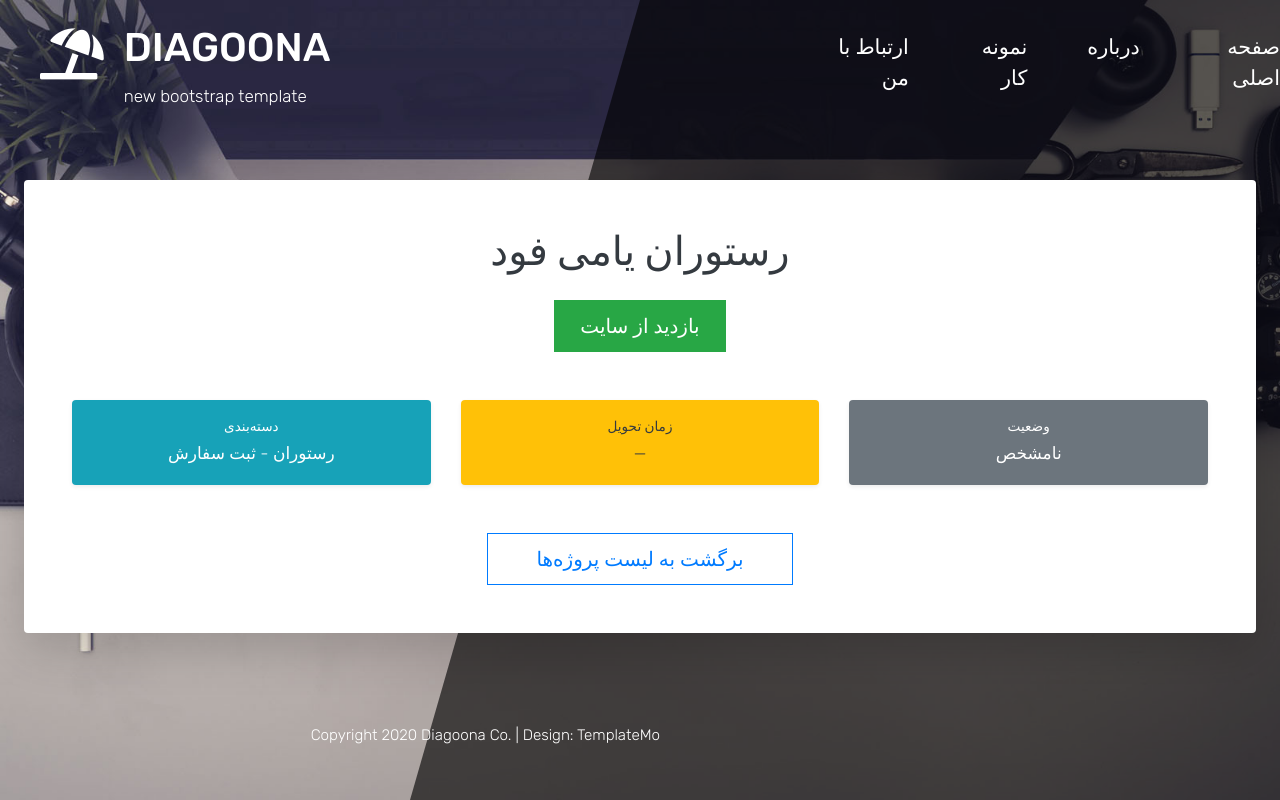
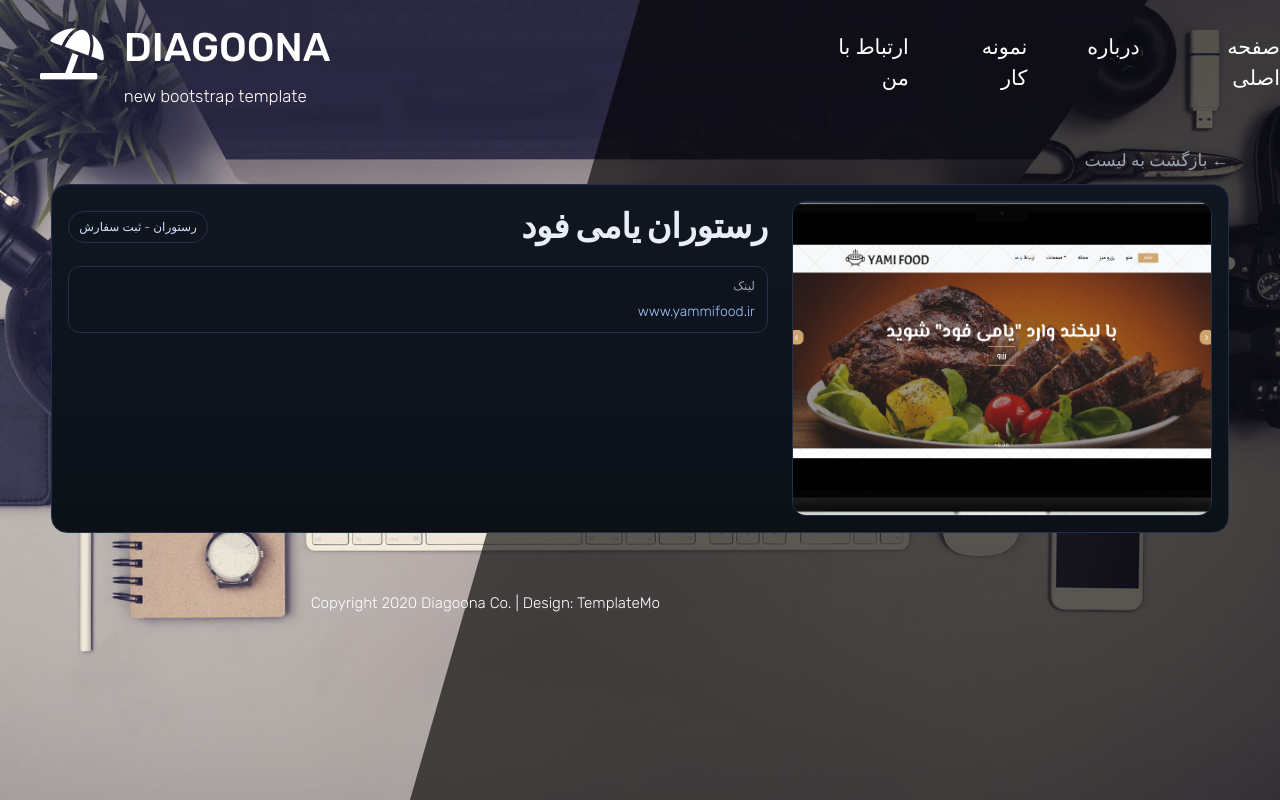
Before and after one commit to SoheilTK99/Project_hub, a Django app: page /service/2/ in a window 1280 px wide. Run offline with Django 5.2, Linux system fonts and the light colour scheme; data comes from the database, SQL or seed files in the repository; both versions use the stored data as it was after the commit; some libraries are stand-ins or nearby versions; some web fonts are replaced.

Commit message:
Service_detail/2

```diff
--- a/home/templates/home/home.html
+++ b/home/templates/home/home.html
@@ -13,7 +13,7 @@
         <p class="mb-5">لورم ایپسوم متن ساختگی با تولید سادگی نامفهوم از صنعت چاپ، و با استفاده از طراحان گرافیک است، چاپگرها و متون بلکه روزنامه و مجله در ستون و سطرآنچنان که لازم است، و برای شرایط فعلی تکنولوژی مورد نیاز، و کاربردهای متنوع با هدف بهبود ابزارهای کاربردی می باشد، کتابهای زیادی در شصت و سه درصد گذشته حال و آینده، شناخت فراوان جامعه و متخصصان را می طلبد، تا با نرم افزارها شناخت بیشتری را برای طراحان رایانه ای علی الخصوص طراحان خلاقی، و فرهنگ پیشرو در زبان فارسی ایجاد کرد، در این صورت می توان امید داشت که تمام و دشواری موجود در ارائه راهکارها، و شرایط سخت تایپ به پایان رسد و زمان مورد نیاز شامل حروفچینی دستاوردهای اصلی، و جوابگوی سوالات پیوسته اهل دنیای موجود طراحی اساسا مورد استفاده قرار گیرد.</p>
         <hr class="mb-5" />
         <p class="mb-5">Diagoona is Bootstrap v4.4.1 layout. This BG is 50% transparent. You can set the background images auto play settings (true or false in line number 33) in templatemo-script.js file in js folder.</p>
-        <a href="about.html" class="btn btn-primary">بازدید...</a>
+        <a href="about.html" class="btn btn-primary">ادامه...</a>
       </section>
     </main>
   </div>
--- a/service/templates/service/service.html
+++ b/service/templates/service/service.html
@@ -13,7 +13,7 @@
                 <br>
                 <h2 class="mb-4 tm-content-title" >{{ service.name }}</h2>
                 <p>{{ service.short_discription }}</p>
-                <a href="{% url 'service_detail' service.pk %}" class="btn btn-primary">بازدید</a>
+                <a href="{% url 'service:detail' service.pk %}" class="btn btn-primary">بازدید</a>
 
               </div>
             <img src="{{ service.lable.url }}" alt="Image" class="tm-service-img"
--- a/service/templates/service/service_detail.html
+++ b/service/templates/service/service_detail.html
@@ -1,154 +1,296 @@
 {% extends 'base.html' %}
+{% load static %}
+{% block title %}
+  {{ service.name }} | جزییات سرویس
+{% endblock %}
+
 {% block content %}
-  {% load static %}
+  <style>
+    /* --- Service Detail (scoped) -------------------------------------------- */
+    .srv-d-wrap {
+      direction: rtl;
+      text-align: right;
+      color: #e9eef6;
+    }
+    .srv-d-container {
+      width: min(1200px, 92vw);
+      margin-inline: auto;
+      padding: 16px 0;
+    }
 
-  <div class="container-fluid px-4 py-5">
-    <div class="row justify-content-center">
-      <div class="col-12" style="max-width: 1600px;">
-        <!-- کادر بزرگ -->
-        <div class="card border-0 shadow-lg rounded-4 overflow-hidden">
-          <div class="card-body p-4 p-md-5">
-            <!-- گالری تصاویر -->
-            {% if images %}
-              <h4 class="text-center mb-4 text-primary">گالری تصاویر پروژه</h4>
-              <div class="row g-3 mb-5">
-                {% for img in images %}
-                  <div class="col-6 col-md-4 col-lg-3">
-                    <a href="{{ img.url }}" target="_blank"><img src="{{ img.url }}" class="img-fluid rounded shadow gallery-img" alt="تصویر پروژه" /></a>
+    /* رنگ‌ها فقط برای این بخش—با تم خودت می‌تونی عوض کنی */
+    :root {
+      --srvd-border: #223148;
+      --srvd-muted: #9aa6b2;
+      --srvd-badge: #cfe1ff;
+    }
+
+    /* هِرو */
+    .srv-d-hero {
+      display: grid;
+      gap: 24px;
+      grid-template-columns: 1.2fr 2fr;
+      background: linear-gradient(180deg, #101722, #0c1118);
+      border: 1px solid var(--srvd-border);
+      border-radius: 16px;
+      padding: 16px;
+    }
+    @media (max-width: 900px) {
+      .srv-d-hero {
+        grid-template-columns: 1fr;
+      }
+    }
+
+    .srv-d-poster {
+      aspect-ratio: 4/3;
+      background: #0b0f16;
+      border: 1px solid var(--srvd-border);
+      border-radius: 14px;
+      overflow: hidden;
+    }
+    .srv-d-poster img {
+      width: 100%;
+      height: 100%;
+      object-fit: cover;
+      display: block;
+    }
+
+    .srv-d-title-row {
+      display: flex;
+      align-items: center;
+      justify-content: space-between;
+      gap: 12px;
+    }
+    .srv-d-title {
+      margin: 6px 0;
+      font-weight: 900;
+      letter-spacing: -0.3px;
+      font-size: clamp(22px, 4.2vw, 34px);
+    }
+    .srv-d-badge {
+      font-size: 12px;
+      padding: 6px 10px;
+      border-radius: 999px;
+      border: 1px solid var(--srvd-border);
+      background: #0e151e;
+      color: var(--srvd-badge);
+    }
+    .srv-d-muted {
+      color: var(--srvd-muted);
+    }
+
+    /* مشخصات کلیدی */
+    .srv-d-kv {
+      display: grid;
+      gap: 10px;
+      grid-template-columns: repeat(auto-fit, minmax(180px, 1fr));
+      margin: 12px 0 8px;
+    }
+    .srv-d-kv .it {
+      border: 1px solid var(--srvd-border);
+      background: #0e141d;
+      padding: 10px 12px;
+      border-radius: 12px;
+      font-size: 14px;
+      color: #cbd6e7;
+    }
+    .srv-d-kv .k {
+      color: var(--srvd-muted);
+      font-size: 12px;
+      display: block;
+      margin-bottom: 6px;
+    }
+
+    /* توضیح بلند */
+    .srv-d-long {
+      border: 1px dashed var(--srvd-border);
+      background: #0c1016;
+      padding: 14px;
+      border-radius: 12px;
+      color: #c6d1e3;
+      line-height: 1.9;
+    }
+
+    /* گالری */
+    .srv-d-gallery {
+      display: grid;
+      gap: 10px;
+      grid-template-columns: repeat(auto-fill, minmax(160px, 1fr));
+      margin-top: 12px;
+    }
+    .srv-d-thumb {
+      aspect-ratio: 16/10;
+      border: 1px solid var(--srvd-border);
+      border-radius: 12px;
+      overflow: hidden;
+      background: #0b0f16;
+      cursor: pointer;
+    }
+    .srv-d-thumb img {
+      width: 100%;
+      height: 100%;
+      object-fit: cover;
+      display: block;
+    }
+
+    /* لایت‌باکس */
+    .srv-d-lb {
+      position: fixed;
+      inset: 0;
+      background: rgba(0, 0, 0, 0.75);
+      display: none;
+      align-items: center;
+      justify-content: center;
+      padding: 24px;
+      z-index: 9999;
+    }
+    .srv-d-lb.open {
+      display: flex;
+    }
+    .srv-d-lb img {
+      max-width: min(1100px, 92vw);
+      max-height: 80vh;
+      border-radius: 16px;
+      border: 1px solid #334;
+    }
+    .srv-d-lb .close {
+      position: absolute;
+      top: 16px;
+      left: 16px;
+      font-size: 14px;
+      border: 1px solid var(--srvd-border);
+      background: #0d141d;
+      color: #eaeef6;
+      padding: 8px 12px;
+      border-radius: 10px;
+      cursor: pointer;
+    }
+
+    /* لینک بازگشت */
+    .srv-d-back {
+      display: inline-block;
+      margin-bottom: 10px;
+      text-decoration: none;
+    }
+  </style>
+
+  <div class="srv-d-wrap">
+    <div class="srv-d-container">
+      <a href="{% url 'service:list' %}" class="srv-d-back srv-d-muted">← بازگشت به لیست</a>
+
+      <!-- هرو: پوستر + اطلاعات اصلی -->
+      <section class="srv-d-hero">
+        <div class="srv-d-poster">
+          {% if service.lable %}
+            <img src="{{ service.lable.url }}" alt="{{ service.name }}" />
+          {% else %}
+            <img src="{% static 'img/placeholder-4x3.webp' %}" alt="{{ service.name }}" />
+          {% endif %}
         </div>
-                {% endfor %}
+
+        <div>
+          <div class="srv-d-title-row">
+            <h1 class="srv-d-title">{{ service.name }}</h1>
+            {% if service.category %}
+              <span class="srv-d-badge">{{ service.category }}</span>
+            {% endif %}
+          </div>
+
+          {% if service.short_discription %}
+            <p class="srv-d-muted" style="margin:6px 0 12px">{{ service.short_discription }}</p>
+          {% endif %}
+
+          <div class="srv-d-kv">
+            {% if service.status %}
+              <div class="it">
+                <span class="k">وضعیت</span>{{ service.status }}
               </div>
             {% endif %}
-
-            <!-- عنوان + پوستر -->
-            <div class="text-center mb-5">
-              <h1 class="display-5 fw-bold text-dark">{{ service.name }}</h1>
-              <a href="{{ service.link }}" target="_blank" class="btn btn-success btn-lg mt-3">بازدید از سایت</a>
-            </div>
-
-            <!-- توضیحات کوتاه -->
-            {% if service.short_discription %}
-              <div class="alert alert-light border-start border-primary border-4 mb-4">
-                <p class="lead text-muted mb-0">{{ service.short_discription }}</p>
+            {% if service.pagespeed %}
+              <div class="it">
+                <span class="k">PageSpeed</span>{{ service.pagespeed }}
               </div>
             {% endif %}
-
-            <!-- توضیحات بلند (قابل گسترش) -->
-            {% if service.long_discription %}
-              <div class="card border-0 shadow-sm mb-4">
-                <div class="card-header bg-gradient bg-primary text-white">
-                  <button class="btn btn-link text-white text-decoration-none fw-bold collapsed" type="button" data-bs-toggle="collapse" data-bs-target="#longDesc">توضیحات کامل پروژه</button>
-                </div>
-                <div class="collapse" id="longDesc">
-                  <div class="card-body text-justify bg-light">{{ service.long_discription|linebreaks }}</div>
-                </div>
+            {% if service.delivery_time %}
+              <div class="it">
+                <span class="k">زمان تحویل</span>{{ service.delivery_time }}
               </div>
             {% endif %}
-
-            <!-- اطلاعات کلی -->
-            <div class="row g-3 mb-4 text-center">
-              <div class="col-sm-4">
-                <div class="p-3 bg-gradient bg-info text-white rounded shadow-sm">
-                  <small class="d-block">دسته‌بندی</small>
-                  <p class="mb-0 fw-bold fs-5">{{ service.category }}</p>
-                </div>
-              </div>
-              <div class="col-sm-4">
-                <div class="p-3 bg-gradient bg-warning text-dark rounded shadow-sm">
-                  <small class="d-block">زمان تحویل</small>
-                  <p class="mb-0 fw-bold fs-5">{{ service.delivery_time|default:'—' }}</p>
-                </div>
-              </div>
-              <div class="col-sm-4">
-                <div class="p-3 bg-gradient {% if 'فعال' in service.status|default:'' %}
-                    bg-success text-white
-                  {% else %}
-                    bg-secondary text-white
-                  {% endif %} rounded shadow-sm">
-                  <small class="d-block">وضعیت</small>
-                  <p class="mb-0 fw-bold fs-5">{{ service.status|default:'نامشخص' }}</p>
-                </div>
-              </div>
-            </div>
-
-            <!-- تکنولوژی‌ها -->
-            {% if service.frontend or service.backend or service.hosting or service.authentication %}
-              <div class="card border-0 shadow-sm mb-4">
-                <div class="card-header bg-dark text-white">
-                  <h5 class="mb-0">تکنولوژی‌های استفاده شده</h5>
-                </div>
-                <div class="card-body bg-light">
-                  <div class="row text-center">
             {% if service.frontend %}
-                      <div class="col-6 col-md-3 mb-3">
-                        <span class="badge bg-info text-dark w-100 p-2 fs-6">Frontend: {{ service.frontend }}</span>
+              <div class="it">
+                <span class="k">فرانت‌اند</span>{{ service.frontend }}
               </div>
             {% endif %}
             {% if service.backend %}
-                      <div class="col-6 col-md-3 mb-3">
-                        <span class="badge bg-warning text-dark w-100 p-2 fs-6">Backend: {{ service.backend }}</span>
+              <div class="it">
+                <span class="k">بک‌اند</span>{{ service.backend }}
               </div>
             {% endif %}
             {% if service.hosting %}
-                      <div class="col-6 col-md-3 mb-3">
-                        <span class="badge bg-secondary w-100 p-2 fs-6">Hosting: {{ service.hosting }}</span>
+              <div class="it">
+                <span class="k">هاستینگ</span>{{ service.hosting }}
               </div>
             {% endif %}
             {% if service.authentication %}
-                      <div class="col-12 mb-3">
-                        <span class="badge bg-danger w-100 p-2 fs-6">Authentication: {{ service.authentication }}</span>
+              <div class="it">
+                <span class="k">احراز هویت</span>{{ service.authentication }}
+              </div>
+            {% endif %}
+            {% if service.link %}
+              <div class="it">
+                <span class="k">لینک</span>
+                <a href="{{ service.link }}" target="_blank" rel="noopener" style="color:#9ec5ff">{{ service.link }}</a>
+              </div>
+            {% endif %}
+          </div>
+
+          {% if service.long_discription %}
+            <div class="srv-d-long">{{ service.long_discription }}</div>
+          {% endif %}
+        </div>
+      </section>
+
+      <!-- گالری تصاویر -->
+      {% if images %}
+        <h3 style="margin:16px 0 10px">گالری تصاویر</h3>
+        <div class="srv-d-gallery" id="srv-d-gallery">
+          {% for img in images %}
+            <figure class="srv-d-thumb">
+              <img src="{{ img.url }}" alt="{{ service.name }} - {{ forloop.counter }}" loading="lazy" />
+            </figure>
+          {% endfor %}
+        </div>
+
+        <!-- Lightbox -->
+        <div class="srv-d-lb" id="srv-d-lb">
+          <button class="close" type="button" aria-label="بستن">بستن</button>
+          <img src="" alt="" />
         </div>
       {% endif %}
     </div>
   </div>
-              </div>
-            {% endif %}
 
-            <!-- PageSpeed -->
-            {% if service.pagespeed %}
-              <div class="text-center mb-5 p-4 bg-white rounded shadow-sm">
-                <h5 class="mb-3 text-success">امتیاز PageSpeed</h5>
-                <div class="progress rounded-pill" style="height: 40px;">
-                  <div class="progress-bar bg-success fw-bold fs-5" style="width: {{ service.pagespeed }}%">{{ service.pagespeed|floatformat:3 }} / 100</div>
-                </div>
-              </div>
-            {% endif %}
+  <script>
+    /* --- Lightbox ------------------------------------------------------------ */
+    ;(() => {
+      const lb = document.getElementById('srv-d-lb')
+      const lbImg = lb?.querySelector('img')
+      const gallery = document.getElementById('srv-d-gallery')
 
-            <!-- دکمه برگشت -->
-            <div class="text-center mt-5">
-              <a href="{% url 'service' %}" class="btn btn-outline-primary btn-lg px-5">برگشت به لیست پروژه‌ها</a>
-            </div>
-          </div>
-        </div>
-        <!-- پایان کادر بزرگ -->
-      </div>
-    </div>
-  </div>
+      gallery?.addEventListener('click', (e) => {
+        const fig = e.target.closest('.srv-d-thumb')
+        if (!fig) return
+        lbImg.src = fig.querySelector('img').src
+        lb.classList.add('open')
+      })
 
-  <style>
+      lb?.addEventListener('click', (e) => {
+        if (e.target === lb || e.target.classList.contains('close')) lb.classList.remove('open')
+      })
 
-    .gallery-grid {
-      display: flex;
-      flex-wrap: wrap;
-      justify-content: center;
-    }
-    .gallery-item {
-      flex: 0 0 calc(50% - 1.5rem); /* موبایل: 2 ستون */
-      max-width: calc(50% - 1.5rem);
-    }
-
-    .gallery-img {
-      width: 300px;
-      height: 300px;
-      object-fit: cover;
-      border-radius: 12px;
-      box-shadow: 0 4px 12px rgba(0, 0, 0, 0.15);
-      transition: all 0.3s ease;
-      margin-bottom: 15px;
-    }
-    .gallery-img:hover {
-      transform: translateY(-5px);
-      box-shadow: 0 12px 24px rgba(0, 0, 0, 0.25);
-    }
-  </style>
+      window.addEventListener('keydown', (e) => {
+        if (e.key === 'Escape') lb.classList.remove('open')
+      })
+    })()
+  </script>
 {% endblock %}
--- a/service/urls.py
+++ b/service/urls.py
@@ -1,9 +1,10 @@
 from django.urls import path
 from .import views
 
+app_name = 'service'
 
 urlpatterns = [
-    path('', views.service_list, name='service'),
-    path('<int:pk>/', views.service_detail, name='service_detail'),
+    path('', views.service_list, name='list'),
+    path('<int:pk>/', views.service_detail, name='detail'),
 
 ]
--- a/service/views.py
+++ b/service/views.py
@@ -1,7 +1,5 @@
 from django.shortcuts import render, get_object_or_404
 from .models import Service
-
-
 
 def service_list(request):
     services = Service.objects.all()
@@ -11,15 +9,14 @@ def service_list(request):
 def service_detail(request, pk):
     service = get_object_or_404(Service, pk=pk)
 
-    # لیست تمام تصاویر
-    images = [
+    # فقط تصاویر غیرخالی
+    image_fields = [
         service.image_1, service.image_2, service.image_3, service.image_4,
         service.image_5, service.image_6, service.image_7, service.image_8
     ]
-    # فقط تصاویری که وجود دارن
-    images = [img for img in images if img]
+    images = [img for img in image_fields if img]
 
     return render(request, "service/service_detail.html", {
         "service": service,
-        "images": images  # لیست تصاویر
+        "images": images
     })
--- a/templates/partials/_header.html
+++ b/templates/partials/_header.html
@@ -24,7 +24,7 @@
                                 <a class="nav-link tm-nav-link" href="contact.html">ارتباط با من</a>
                             </li>
                             <li class="nav-item {% if request.path == '/service/' %}active{% endif %}">
-                                <a class="nav-link tm-nav-link" href="{% url 'service' %}">نمونه کار</a>
+                                <a class="nav-link tm-nav-link" href="{% url 'service:list' %}">نمونه کار</a>
                             </li>
                             <li class="nav-item {% if request.path == '/about/' %}active{% endif %}">
                                 <a class="nav-link tm-nav-link" href="{% url 'about' %}">درباره</a>
```
Also changed, not shown: db.sqlite3, media/image/4957.png (added), static/css/service.css (added). Lines whose indentation alone changed are shown as unchanged.
